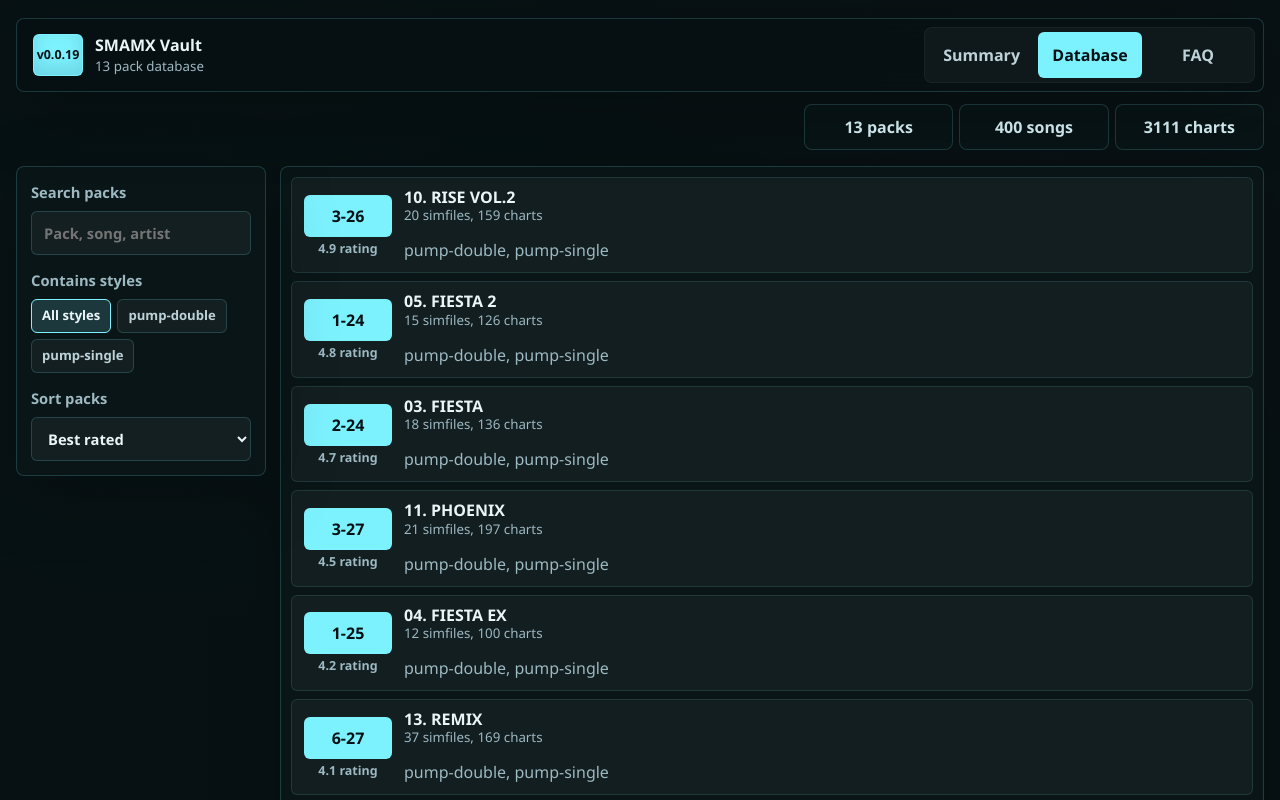
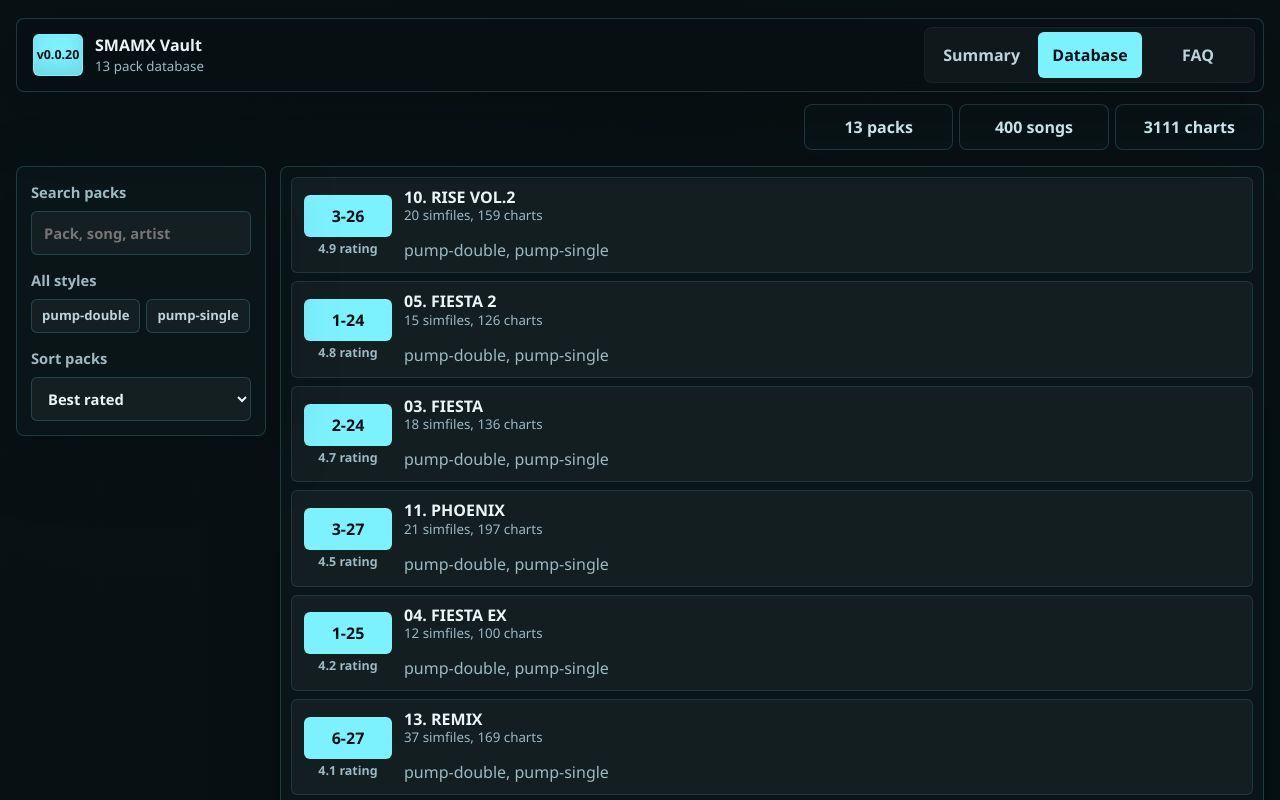
Before and after one commit to r3dthr33/sma-ziphub, a React (Vite) app: page / in a window 1280 px wide. Both pictures are taken after a click on the button "Database". Shown: the top 800 px of the page. Built offline with nearby package versions, Linux system fonts and the light colour scheme.

Commit message:
Make style filters toggle independently

```diff
--- a/src/App.tsx
+++ b/src/App.tsx
@@ -64,7 +64,7 @@ function App() {
       <header className="topbar">
         <button className="brand-lockup" onClick={() => setActiveSection("summary")} type="button">
           <span className="brand-mark">
-            <strong>v0.0.19</strong>
+            <strong>v0.0.20</strong>
           </span>
           <span>
             <strong>SMAMX Vault</strong>
@@ -120,7 +120,6 @@ function App() {
           toggleStyleFilter={(style) =>
             setStyleFilters((current) => (current.includes(style) ? current.filter((item) => item !== style) : [...current, style]))
           }
-          clearStyleFilters={() => setStyleFilters([])}
           viewingPack={viewingPack}
         />
       )}
@@ -220,10 +219,8 @@ function Database({
   styleFilters,
   styles,
   toggleStyleFilter,
-  clearStyleFilters,
   viewingPack,
 }: {
-  clearStyleFilters: () => void;
   filteredPacks: PackEntry[];
   query: string;
   selectedPack: PackEntry;
@@ -251,16 +248,8 @@ function Database({
         </label>
 
         <div className="filter-group">
-          <span>Contains styles</span>
+          <span>{styleFilters.length === 0 ? "All styles" : "Contains styles"}</span>
           <div className="style-toggle-list" role="group" aria-label="Contains styles">
-            <button
-              aria-pressed={styleFilters.length === 0}
-              className={styleFilters.length === 0 ? "active" : ""}
-              onClick={clearStyleFilters}
-              type="button"
-            >
-              All styles
-            </button>
             {styles.map((style) => (
               <button
                 aria-pressed={styleFilters.includes(style)}
```
Also changed, not shown: 3 other files (tests, documents, lock files or other folders).
